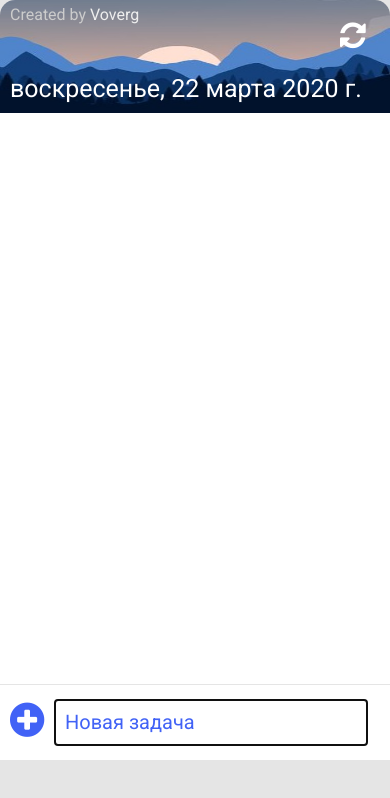
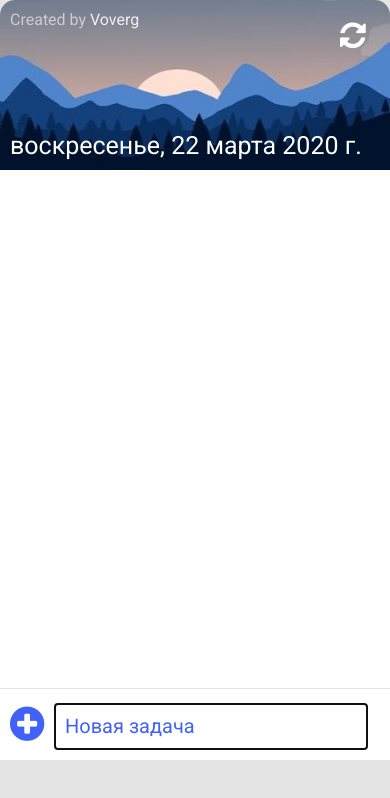
Before and after one commit to voverg/good-todo, a plain HTML site: page index.html in a window 390 px wide. Drawn offline with Linux system fonts and the light colour scheme.

Commit message:
Changed height of the header in mobile

```diff
--- a/css/style.css
+++ b/css/style.css
@@ -179,6 +179,12 @@ body {
         width: 100%;
         height: 90vh;
     }
+    .header {
+        height: 250px;
+    }
+    .signature {
+        top: 10px;
+    }
     .add-to-do {
         height: 90px;
         padding: 15px 10px;
```
